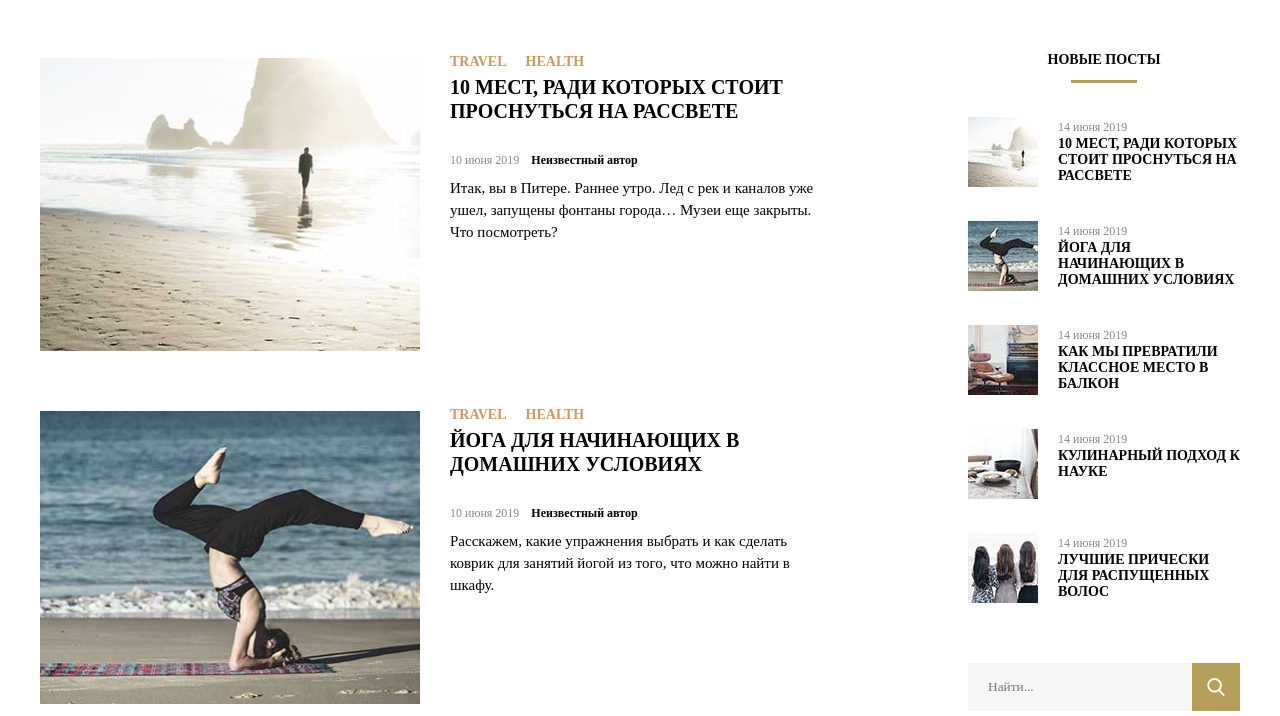
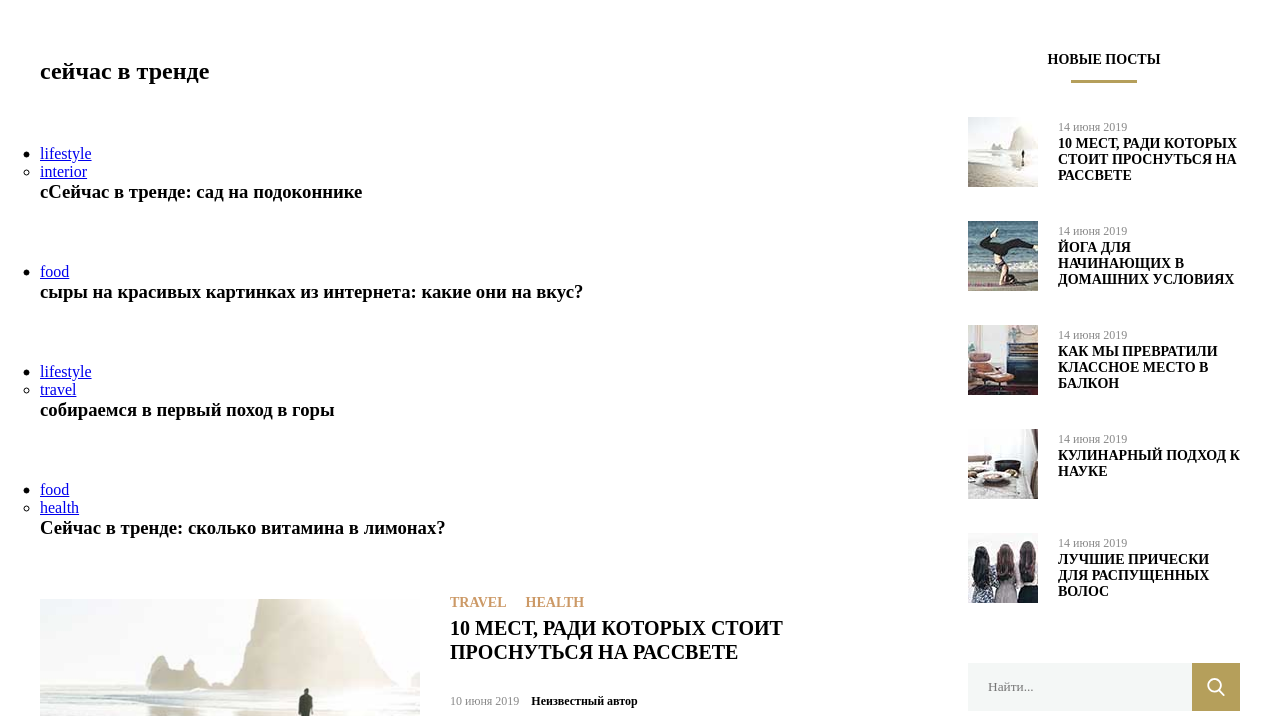
Before and after one commit to SlavaFors/mq47, a plain HTML site: page index.html in a window 1280 px wide. Shown: the part 463-1179 px from the top of the page. Drawn offline with Linux system fonts and the light colour scheme.

Commit message:
Add files via upload

```diff
--- a/index.html
+++ b/index.html
@@ -39,6 +39,87 @@
 	<!-- Родитель для основного контекта и aside справа -->
 	<main class="main">
 		<!-- Основной контент -->
+<!--......................................................................-->
+<section class="trends">
+        <h2 class="trends-top">сейчас в тренде</h2>
+
+  <article class="article">
+			<!-- СТАТЬЯ 1 СЕЙЧАС В ТРЕНДЕ -->
+		<ul class="trends-list">
+      <li class="trend trend-1">
+      	<div class="trend-text">
+					<ul class="trend-teg">
+		            <li class="trend-teg-item">
+		              <a class="trend-teg-link" href="#0">lifestyle</a>
+		            </li>
+		            <li class="trend-teg-item">
+		              <a class="trend-teg-link" href="#0">interior</a>
+		            </li>
+		      </ul>
+		    <h3 href="#" class="trend-title"><a class="trend-link">сСейчас в тренде: сад на подоконнике</a> </h3>
+				</div>
+			</li>
+			</ul>
+		</article>
+
+		  <article class="article">
+			<!-- СТАТЬЯ 2 СЕЙЧАС В ТРЕНДЕ -->
+		<ul class="trends-list">
+      <li class="trend trend-2">
+      	<div class="trend-text">
+					<ul class="trend-teg">
+		            <li class="trend-teg-item">
+		              <a class="trend-teg-link" href="#0">food</a>
+		            </li>
+		      </ul>
+		    <h3 href="#" class="trend-title"><a class="trend-link">сыры на красивых картинках из интернета: какие они на вкус?</a> </h3>
+			</div>
+			</li>
+			</ul>
+		</article>
+
+		<article class="article">
+			<!-- СТАТЬЯ 3 СЕЙЧАС В ТРЕНДЕ -->
+		<ul class="trends-list">
+      <li class="trend trend-3">
+      	<div class="trend-text">
+					<ul class="trend-teg">
+		            <li class="trend-teg-item">
+		              <a class="trend-teg-link" href="#0">lifestyle</a>
+		            </li>
+		            <li class="trend-teg-item">
+		              <a class="trend-teg-link" href="#0">travel</a>
+		            </li>
+		      </ul>
+		          <h3 href="#" class="trend-title"><a class="trend-link">собираемся в первый поход в горы</a> </h3>
+				</div>
+			</li>
+			</ul>
+		</article>
+
+
+		<article class="article">
+			<!-- СТАТЬЯ 4 СЕЙЧАС В ТРЕНДЕ -->
+		<ul class="trends-list">
+      <li class="trend trend-4">
+      	<div class="trend-text">
+					<ul class="trend-teg">
+		            <li class="trend-teg-item">
+		              <a class="trend-teg-link" href="#0">food</a>
+		            </li>
+		            <li class="trend-teg-item">
+		              <a class="trend-teg-link" href="#0">health</a>
+		            </li>
+		      </ul>
+				    <h3 href="#" class="trend-title"><a class="trend-link"> Сейчас в тренде: сколько витамина в лимонах? </a> </h3>
+			</div>
+			</li>
+			</ul>
+		</article>
+</section>
+
+<!--......................................................................-->
+
 		<article class="article">
 			<!-- СТАТЬЯ 1 -->
 			<img class="article-img" src="images/last-post1.jpg" alt:"фигура на фоне пляжа">
```
